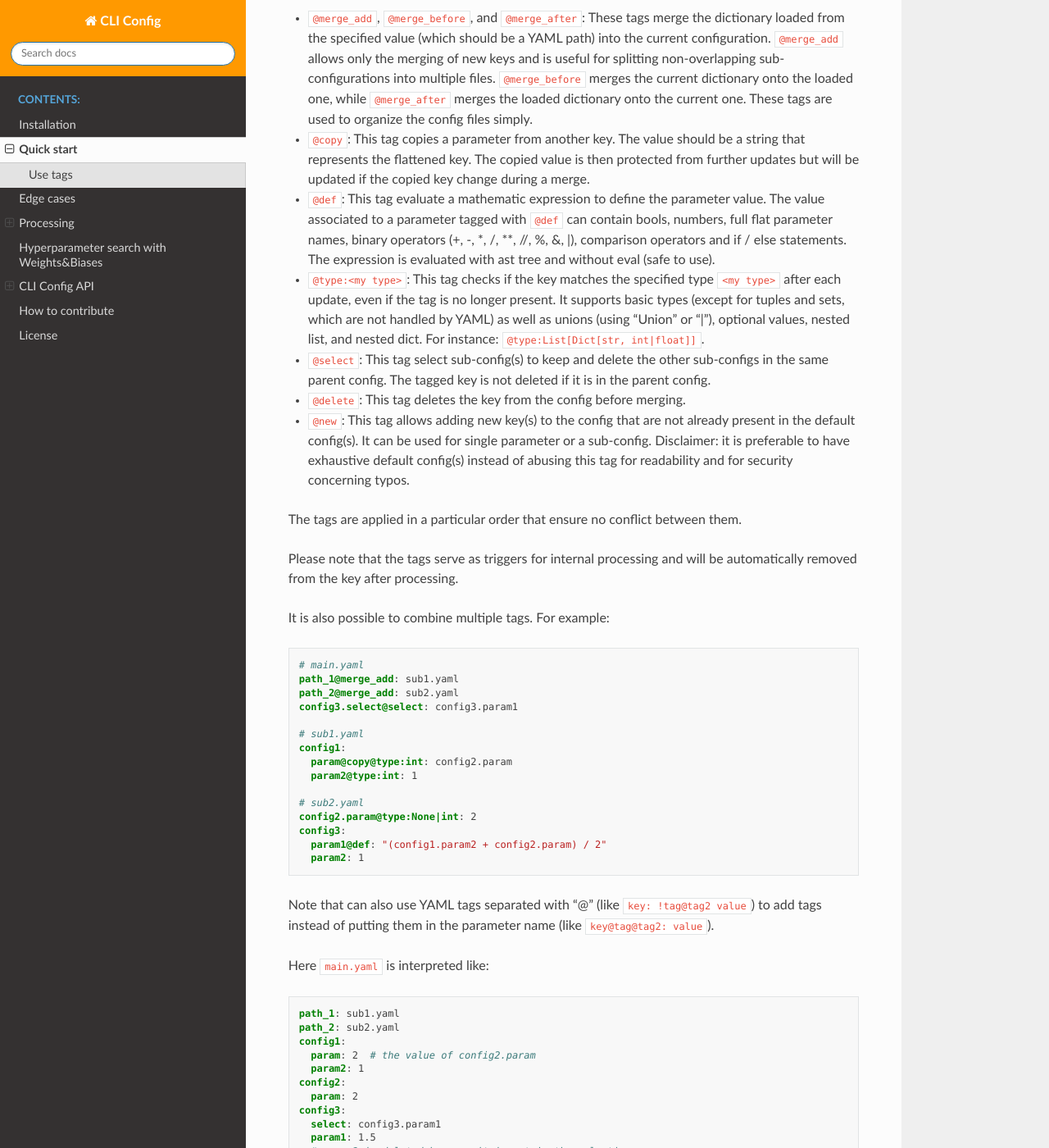
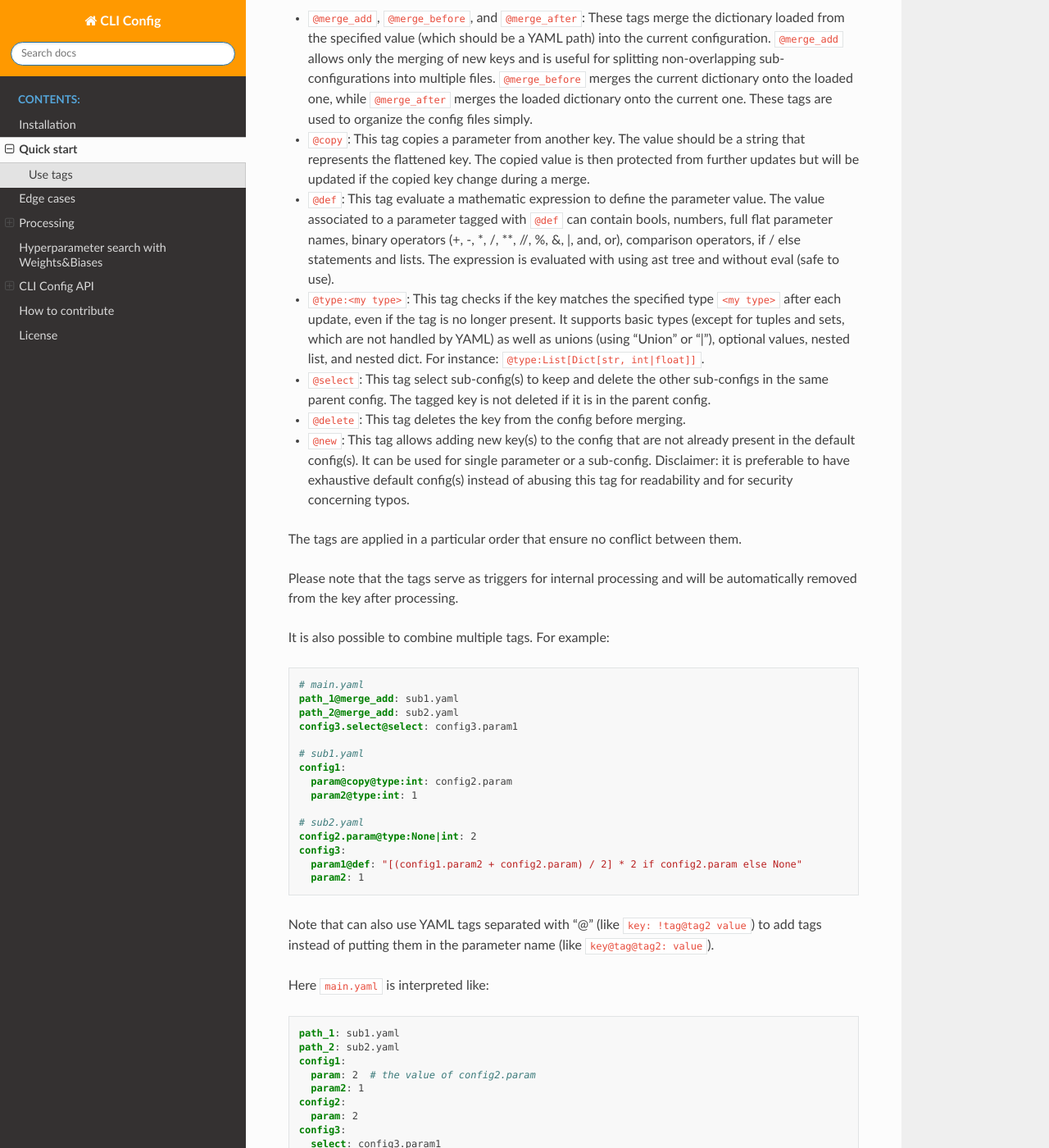
Before and after one commit to valentingol/cliconfig, a Sphinx documentation site: the page built from docs/quickstart.md, in a window 1280 px wide and 1400 px high, scrolled down 2208 px. Shown: the whole window at 82% size. Built offline with Sphinx 7.4.7 and the Read the Docs theme 2.0.0, drawn with Linux system fonts in a browser that asks for light colours; pages that are not in the unit, such as notebooks, are missing from menus; the version number could not be read and is left out.

Commit message:
📝 Add and, or, lists in ProcessDef description

````diff
--- a/docs/quickstart.md
+++ b/docs/quickstart.md
@@ -117,9 +117,9 @@ The default tags include:
   updates but will be updated if the copied key change during a merge.
 * `@def`: This tag evaluate a mathematic expression to define the parameter value.
   The value associated to a parameter tagged with `@def` can contain bools, numbers,
-  full flat parameter names, binary operators (+, -, *, /, **, //, %, &, |),
-  comparison operators and if / else statements. The expression is evaluated with
-  ast tree and without eval (safe to use).
+  full flat parameter names, binary operators (+, -, *, /, **, //, %, &, |, and, or),
+  comparison operators, if / else statements and lists. The expression is evaluated with
+  using ast tree and without eval (safe to use).
 * `@type:<my type>`: This tag checks if the key matches the specified type `<my type>`
   after each update, even if the tag is no longer present. It supports basic types
   (except for tuples and sets, which are not handled by YAML) as well as unions
@@ -155,7 +155,7 @@ config1:
 # sub2.yaml
 config2.param@type:None|int: 2
 config3:
-  param1@def: "(config1.param2 + config2.param) / 2"
+  param1@def: "[(config1.param2 + config2.param) / 2] * 2 if config2.param else None"
   param2: 1
 ```
 
````
Also changed, not shown: other parts of docs/quickstart.md (+1 -1 lines).
